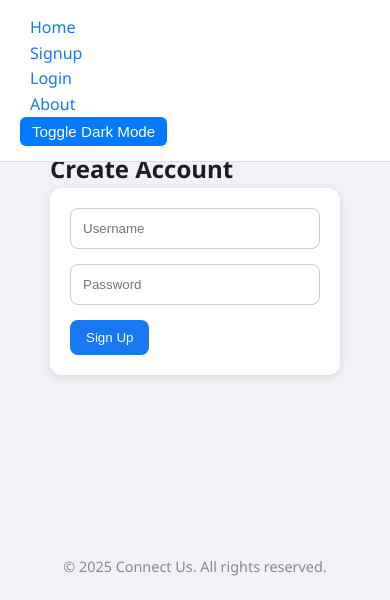
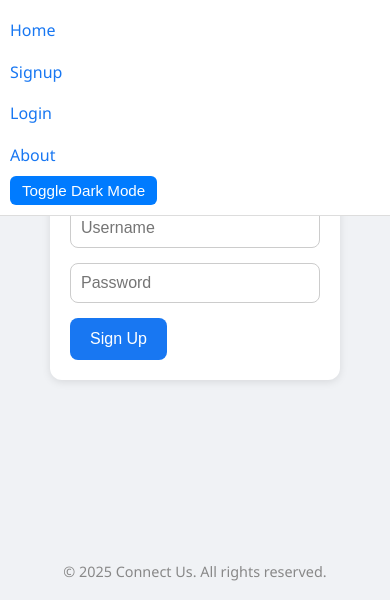
Before and after one commit to Anurag666786/Connect-Us, a Flask app: page /signup in a window 390 px wide. Shown: the top 600 px of the page. Run offline with Flask 3, Linux system fonts and the light colour scheme; some libraries are stand-ins or nearby versions.

Commit message:
Updated style.css

```diff
--- a/static/style.css
+++ b/static/style.css
@@ -282,13 +282,35 @@
   nav {
     flex-direction: column;
     align-items: flex-start;
+    padding: 10px;
+  }
+
+  nav a {
+    margin: 8px 0;
+    font-size: 1rem;
+  }
+
+  .logo {
+    font-size: 22px;
+  }
+
+  input[type="text"],
+  input[type="password"],
+  textarea {
+    padding: 10px;
+    font-size: 1rem;
+  }
+
+  button, input[type="submit"] {
+    padding: 12px 20px;
+    font-size: 1rem;
+  }
+
+  .post {
+    padding: 12px;
+  }
+
+  .comment {
+    font-size: 0.9rem;
   }
 }
-
-/* Override form styles for comment form only */
-.comment-section form {
-  background: transparent;
-  box-shadow: none;
-  padding: 0;
-  margin-bottom: 20px;
-}
```
